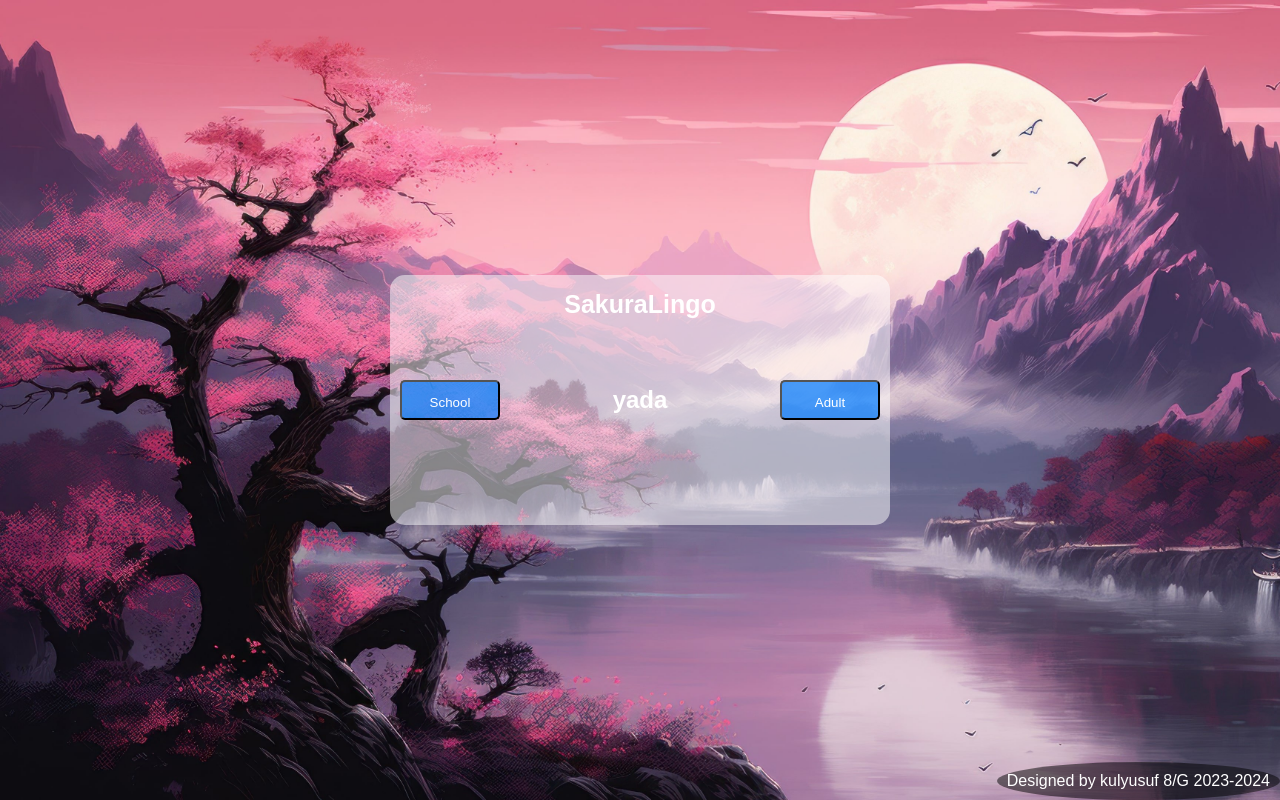
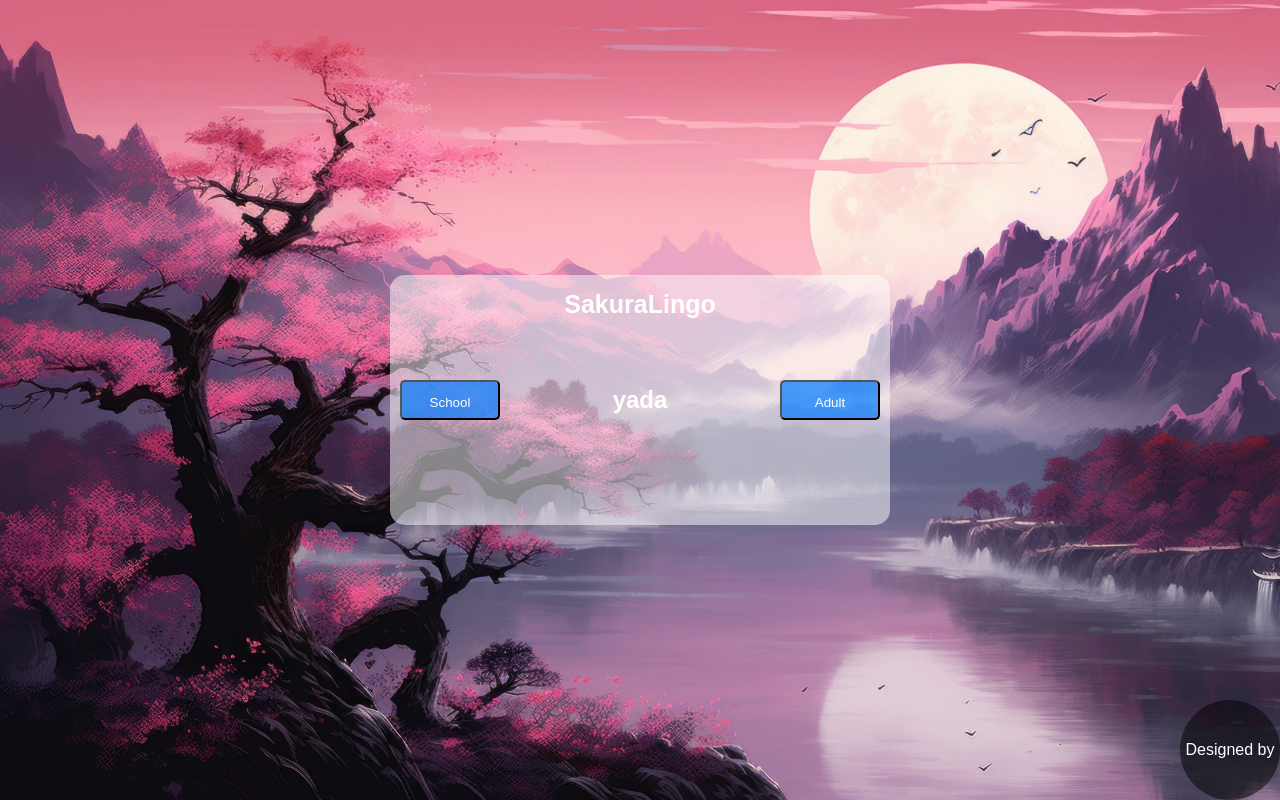
Before and after one commit to SakuraLingo/SakuraLingo.github.io, a plain HTML site: page index1.html in a window 1280 px wide. Drawn offline with Linux system fonts and the light colour scheme; sample sign-in values are in the browser's storage.

Commit message:
Update index1.html

```diff
--- a/index1.html
+++ b/index1.html
@@ -227,10 +227,12 @@
             bottom: 0;
             right: 0;
             background: rgba(0, 0, 0, 0.5);
-            padding: 10px;
+            width: 100px;
+            height: 100px;
             border-radius: 50%;
+            text-align: center;
+            line-height: 100px;
             color: white;
-            text-align: center;
 font-family: 'Techno Sans', sans-serif;
 
 }
```
